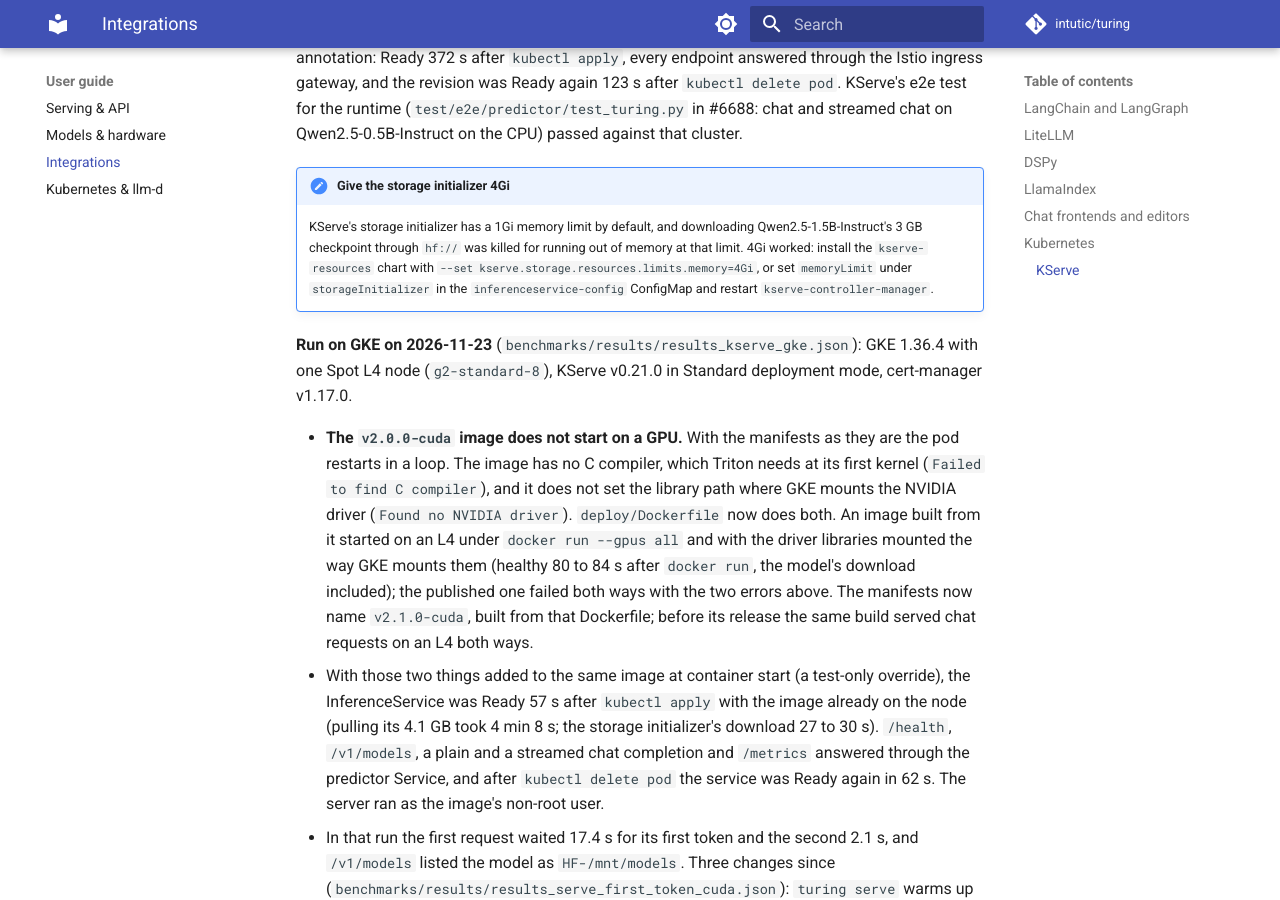
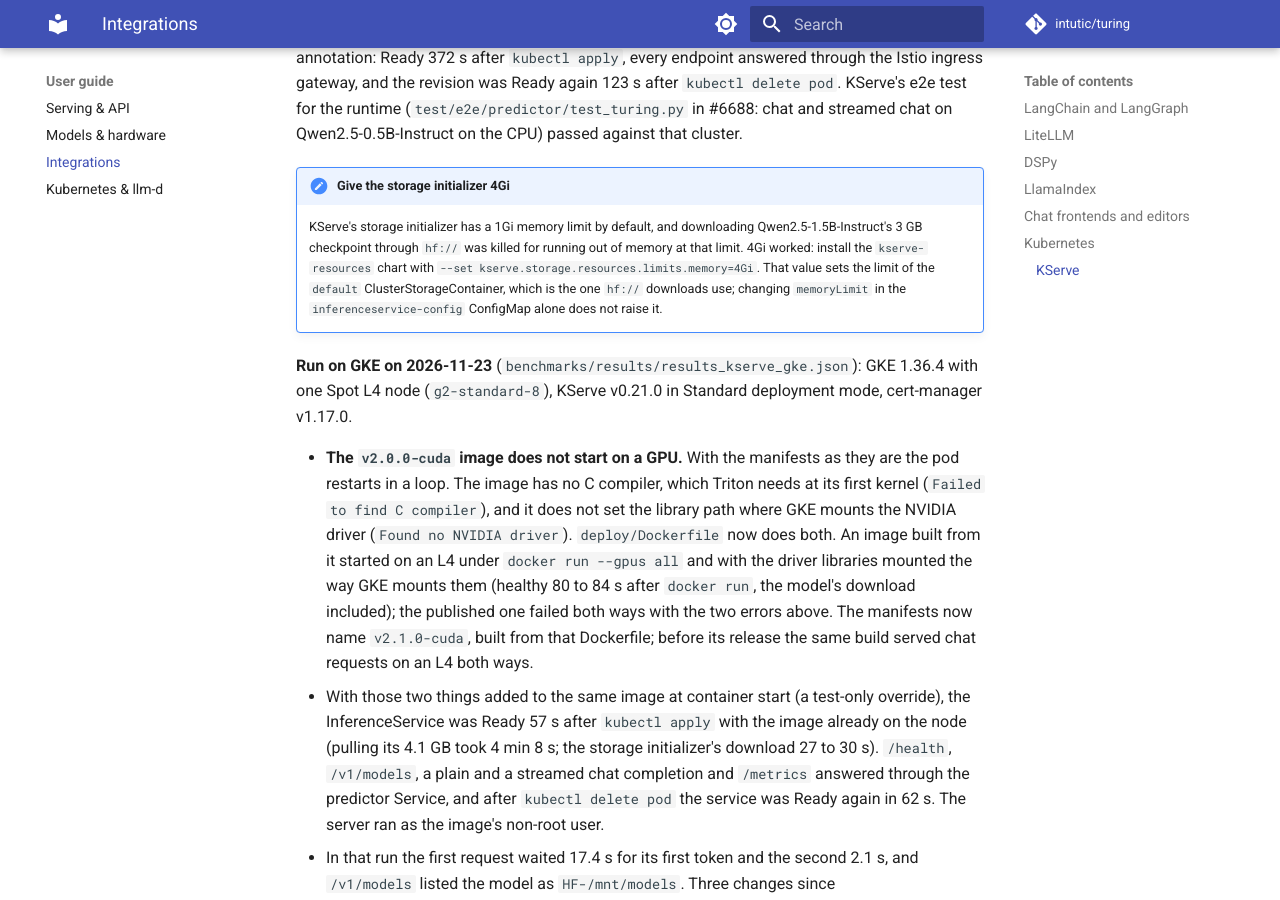
Before and after one commit to intutic/turing, an MkDocs documentation site: the page built from docs/integrations.md, in a window 1280 px wide and 900 px high, scrolled down 4180 px. Built offline with MkDocs 1.6.1 and Material for MkDocs 9.7.7, drawn with Linux system fonts in a browser that asks for light colours; comment, search, counter and statistics services are not loaded.

Commit message:
KServe docs: the storage initializer's limit is raised through the chart, not the ConfigMap
The default ClusterStorageContainer, which hf:// downloads use, sets its own 1Gi limit and overrides the ConfigMap's memoryLimit; kserve.storage.resources.limits.memory patches it. Found by Greptile on kserve/kserve#6688; the results file's note on the two failed Knative attempts said the controller cached the ConfigMap, which was wrong.

Signed-off-by: Ishan Gupta <ishangupta.ds@gmail.com>

Co-Authored-By: Claude Opus 5.5 <noreply@anthropic.com>

```diff
--- a/docs/integrations.md
+++ b/docs/integrations.md
@@ -203,8 +203,9 @@ and streamed chat on Qwen2.5-0.5B-Instruct on the CPU) passed against that clust
 !!! note "Give the storage initializer 4Gi"
     KServe's storage initializer has a 1Gi memory limit by default, and downloading Qwen2.5-1.5B-Instruct's 3 GB
     checkpoint through `hf://` was killed for running out of memory at that limit. 4Gi worked: install the
-    `kserve-resources` chart with `--set kserve.storage.resources.limits.memory=4Gi`, or set `memoryLimit` under
-    `storageInitializer` in the `inferenceservice-config` ConfigMap and restart `kserve-controller-manager`.
+    `kserve-resources` chart with `--set kserve.storage.resources.limits.memory=4Gi`. That value sets the limit of
+    the `default` ClusterStorageContainer, which is the one `hf://` downloads use; changing `memoryLimit` in the
+    `inferenceservice-config` ConfigMap alone does not raise it.
 
 **Run on GKE on 2026-11-23** (`benchmarks/results/results_kserve_gke.json`): GKE 1.36.4 with one Spot L4 node
 (`g2-standard-8`), KServe v0.21.0 in Standard deployment mode, cert-manager v1.17.0.
```
Also changed, not shown: 1 other file.
